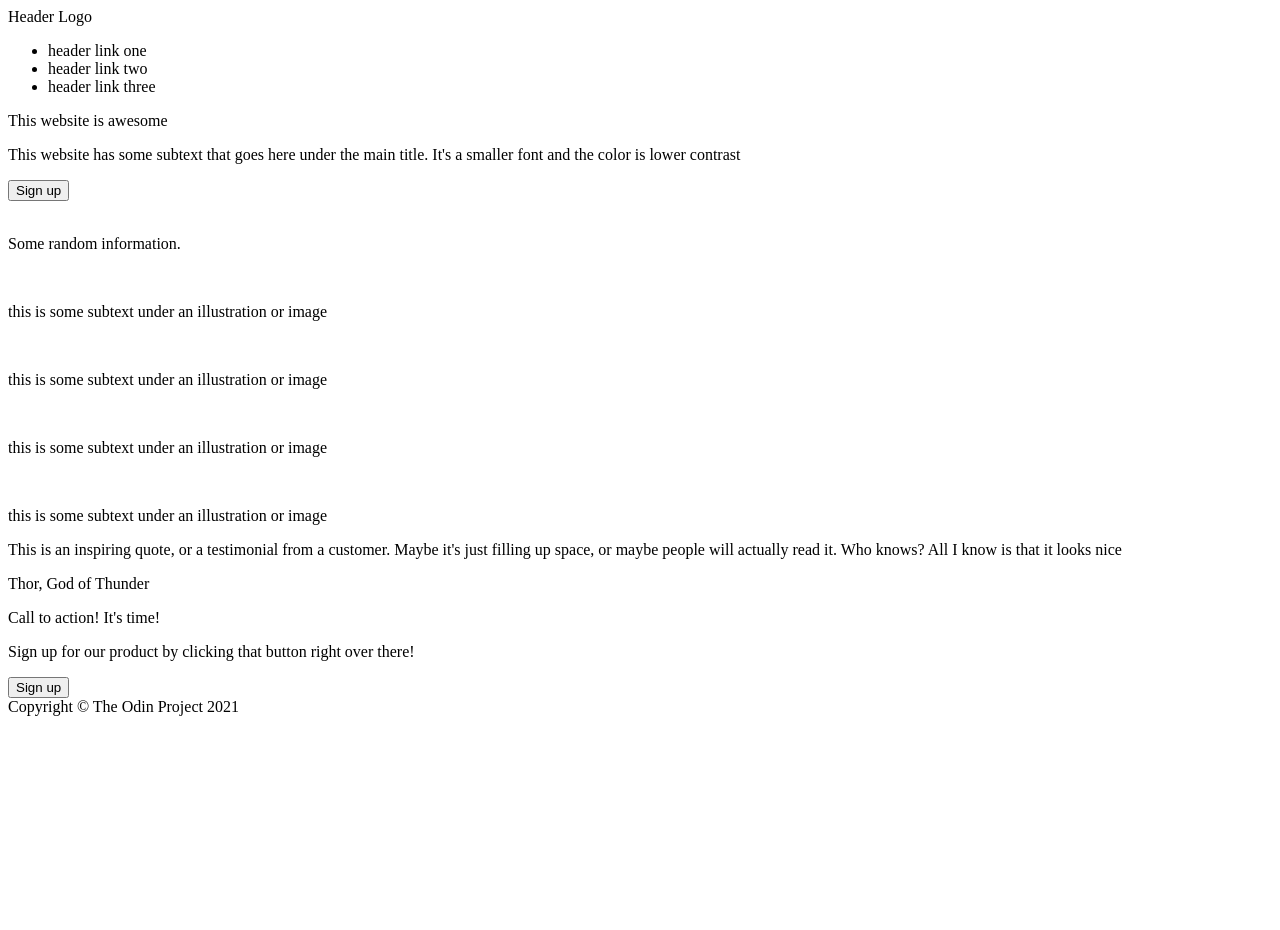
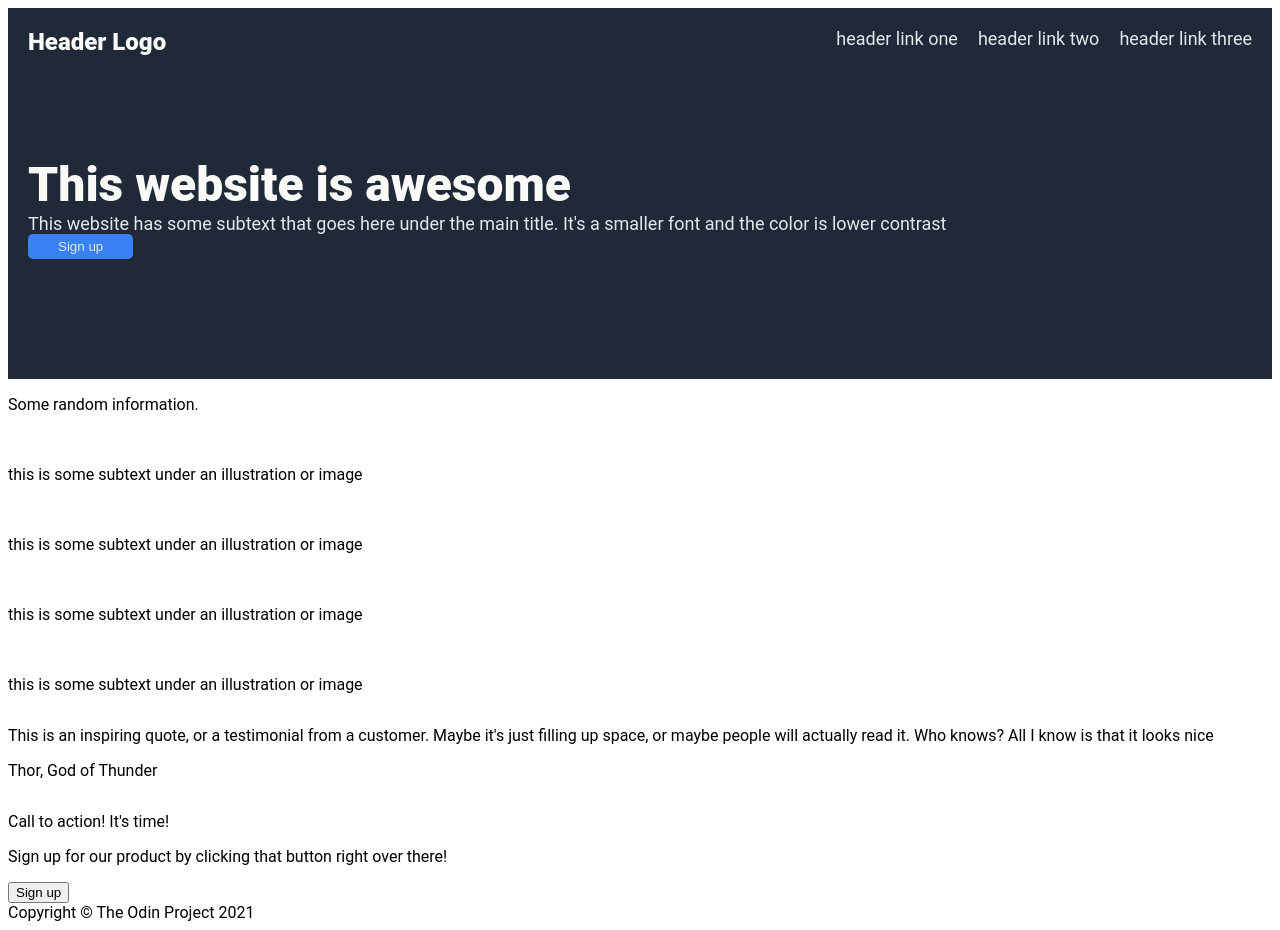
Before and after one commit to Xwtek/odin-landing-page, a plain HTML site: page index.html in a window 1280 px wide. Before the commit the page ends 800 px from the top, so only its background shows below. Drawn offline with Linux system fonts and the light colour scheme.

Commit message:
Add stylesheet and fix the html file
I added the stylesheet to the page. Additionally, I swapped header and
.header-container to improve semantic adherence.

```diff
--- a/index.html
+++ b/index.html
@@ -3,17 +3,20 @@
 <head>
     <meta charset="UTF-8">
     <meta name="viewport" content="width=device-width, initial-scale=1.0">
+    <link rel="stylesheet" href="styles.css">
     <title>Landing Page</title>
 </head>
 <body>
     <header>
+        <div class="header-container">
+            <nav>
                 <div class="logo">Header Logo</div>
                 <ul>
-            <li>header link one</div>
-            <li>header link two</div>
-            <li>header link three</div>
+                    <li>header link one</li>
+                    <li>header link two</li>
+                    <li>header link three</li>
                 </ul>
-    </header>
+            </nav>
             <div class="title-box">
                 <div class="title-box-left">
                     <p class="title-text">
@@ -29,6 +32,8 @@
                 </div>
                 <img class="title-thumbnail">
             </div>
+        </div>
+    </header>
     <div class="information">
         <p class="info-title">
             Some random information.
--- /dev/null
+++ b/styles.css
@@ -0,0 +1,74 @@
+body {
+    display: flex;
+    flex-direction: column;
+    font-family: Roboto, sans-serif;
+    box-sizing: border-box;
+    padding: 0;
+}
+header {
+    display: flex;
+    flex-direction: row;
+    justify-content: center;
+    background-color: #1f2937;
+    margin: 0;
+    padding: 0;
+}
+.header-container {
+    display: flex;
+    flex-direction: column;
+    padding: 20px;
+    margin: 0;
+    flex-grow: 0;
+    flex-shrink: 1;
+    flex-basis: 1280px;
+}
+nav {
+    display: flex;
+    flex-direction: row;
+    justify-content: space-between;
+}
+header .logo{
+    margin-right: auto;
+
+    color: #f9faf8;
+    font-size: 24px;
+    font-weight: 900;
+
+}
+header ul{
+    display: flex;
+    list-style: none;
+    flex-direction: row;
+    padding: 0;
+    margin: 0;
+
+    font-size: 18px;
+    color: #e5e7eb;
+    gap: 20px;
+}
+.title-box{
+    display:flex;
+    margin: 100px 0px;
+}
+
+.title-text{
+    margin: 0px;
+
+    color: #f9faf8;
+    font-size: 48px;
+    font-weight: 900;
+}
+.subtitle-text{
+    margin: 0;
+
+    color: #e5e7eb;
+    font-size: 18px;
+}
+
+.title-box .sign-up{
+    background-color: #3882f6;
+    color: #e5e7eb;
+    border: none;
+    border-radius: 5px;
+    padding: 5px 30px;
+}
```
Lines whose indentation alone changed are shown as unchanged.
